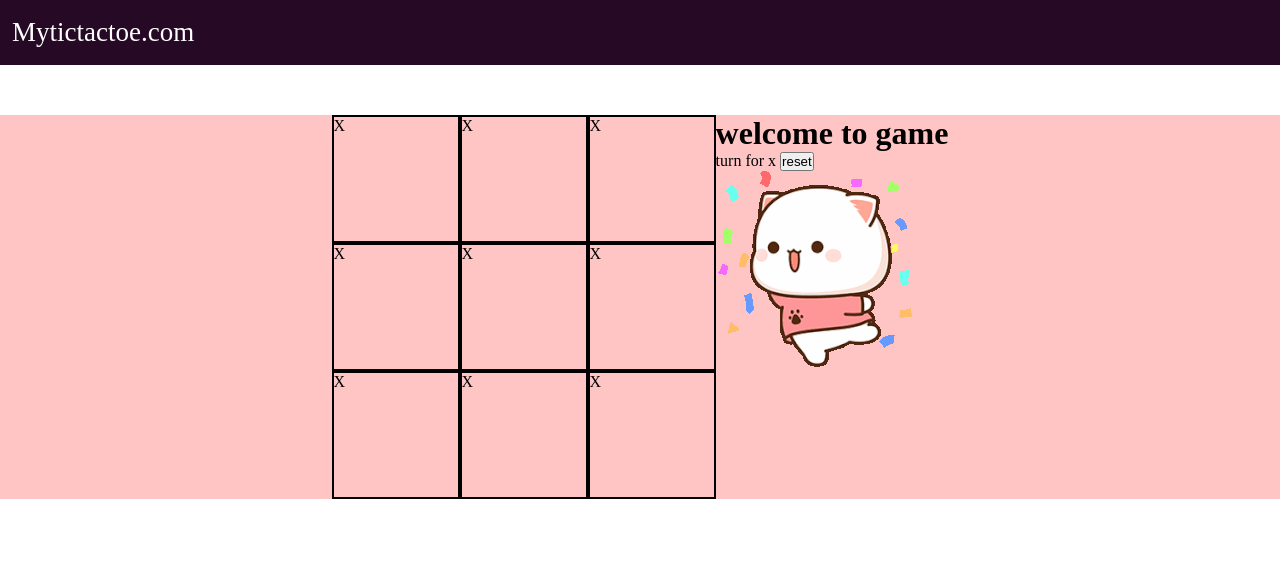
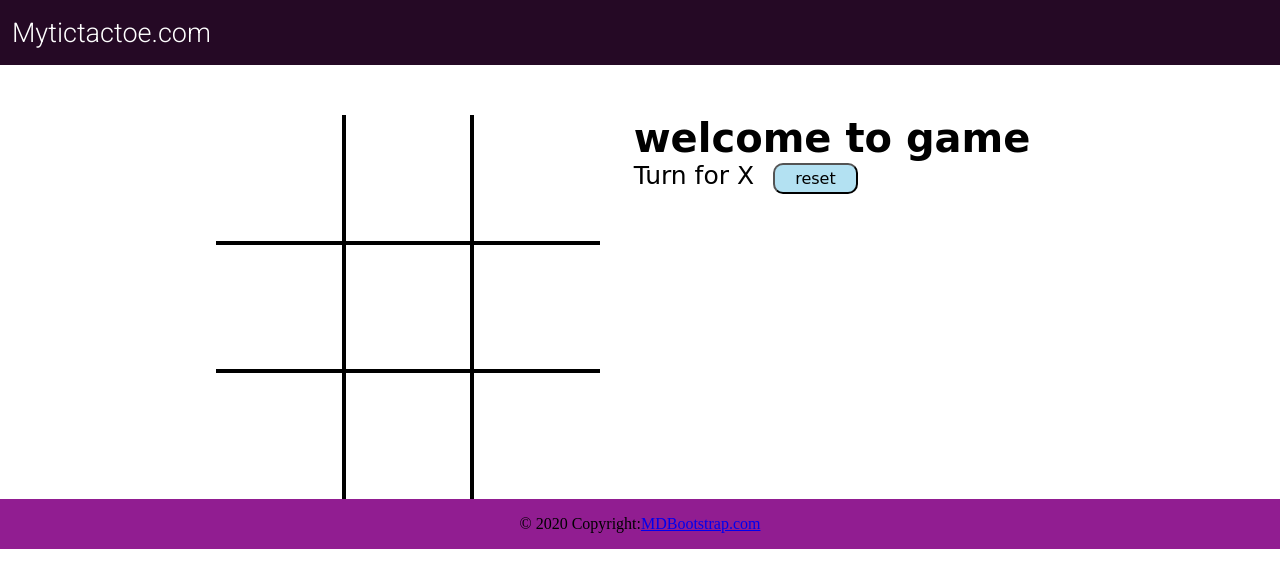
Before and after one commit to Pavan8010/js-Project, a plain HTML site: page TicTacToe/index.html in a window 1280 px wide. Both pictures are taken after a click on the button "reset". Drawn offline with Linux system fonts and the light colour scheme; a web font is replaced by a local one.

Commit message:
"tic tac toe"

```diff
--- a/TicTacToe/index.html
+++ b/TicTacToe/index.html
@@ -15,27 +15,35 @@
 
     <div class="gameContainer">
         <div class="container">
-            <div class="box"><span class="boxtext">X</span></div>
-            <div class="box"><span class="boxtext">X</span></div>
-            <div class="box"><span class="boxtext">X</span></div>
-            <div class="box"><span class="boxtext">X</span></div>
-            <div class="box"><span class="boxtext">X</span></div>
-            <div class="box"><span class="boxtext">X</span></div>
-            <div class="box"><span class="boxtext">X</span></div>
-            <div class="box"><span class="boxtext">X</span></div>
-            <div class="box"><span class="boxtext">X</span></div>
+            <div class="line"></div>
+            <div class="box bt-0 bl-0"><span class="boxtext"></span></div>
+            <div class="box bt-0"><span class="boxtext"></span></div>
+            <div class="box bt-0 br-0"><span class="boxtext"></span></div>
+
+            <div class="box bl-0"><span class="boxtext"></span></div>
+            <div class="box"><span class="boxtext"></span></div>
+            <div class="box br-0"><span class="boxtext"></span></div>
+
+            <div class="box bl-0 bb-0"><span class="boxtext"></span></div>
+            <div class="box bb-0"><span class="boxtext"></span></div>
+            <div class="box bb-0 br-0"><span class="boxtext"></span></div>
         </div>
         <div class="gameinfo">
             <h1>welcome to game</h1>
             <div>
                 <span class="info"> turn for x</span>
-                <button class="reset">reset</button>
+                <button id = "reset" class="reset">reset</button>
             </div>
             <div class="imgbox">
                 <img src="cat.gif" alt="">
             </div>
         </div>
     </div>
+    <footer class="page-footer">
+        <div class="footer-copyright">© 2020 Copyright:
+            <a href="/"> MDBootstrap.com</a>
+        </div>
+  </footer>
     <script src="script.js"></script>
 </body>
 </html>
--- a/TicTacToe/script.js
+++ b/TicTacToe/script.js
@@ -0,0 +1,66 @@
+console.log("welcome to tic tac toe")
+let music = new Audio('music.mp3');
+let cturn = new Audio('cturn.wav');
+// let gameover = new Audio('gameover.mp3');
+let turn = "X";
+let gamefinish = false
+
+// music.play();
+
+// Function to change the turn
+const changeTurn = () => {
+    return turn === "X" ? "O" : "X";
+}
+// function to check the winner
+const checkWin = ()=> {
+    let boxtext = document.getElementsByClassName('boxtext');
+    let wins = [
+        [0,1,2,5,5,0],
+        [3,4,5,5,15,0],
+        [6,7,8,5,25,0],
+        [0,3,6,-5,15,90],
+        [1,4,7,5,15,90],
+        [2,5,8,15,15,90],
+        [0,4,8,5,15,45],
+        [2,4,6,5,15,135],
+    ]
+    wins.forEach(e =>{
+        if((boxtext[e[0]].innerText === boxtext[e[1]].innerText) && (boxtext[e[1]].innerText === boxtext[e[2]].innerText) && (boxtext[e[0]].innerText !== "") ){
+            document.querySelector('.info').innerText = boxtext[e[0]].innerText + " won"
+            gamefinish = true
+            document.querySelector('.imgbox').getElementsByTagName('img')[0].style.width = "200px";
+            document.querySelector('.line').style.width = "20vw"
+            document.querySelector('.line').style.transform = `translate(${e[3]}vw,${e[4]}vw) rotate(${e[5]}deg)`
+        }
+    })
+}
+
+//game logic
+let boxes = document.getElementsByClassName('box');
+Array.from(boxes).forEach(element =>{
+    let boxtext = element.querySelector(".boxtext")
+    element.addEventListener('click', ()=>{
+        if(boxtext.innerText === ''){
+            boxtext.innerText = turn;
+            turn = changeTurn()
+            cturn.play();
+            checkWin();
+            if(!gamefinish){
+                document.getElementsByClassName("info")[0].innerText = "Turn for " + turn;
+            }
+        }
+    })
+})
+
+// when click on reset button
+reset.addEventListener('click' ,()=>{
+    let boxtexts = document.querySelectorAll('.boxtext')
+    Array.from(boxtexts).forEach(element =>{
+        element.innerText = ""
+    })
+    turn = "X"
+    gamefinish = false
+    document.querySelector('.line').style.width = '0vw'
+    document.getElementsByClassName("info")[0].innerText = "Turn for " + turn;
+    document.querySelector('.imgbox').getElementsByTagName('img')[0].style.width = "0px";
+})
--- a/TicTacToe/style.css
+++ b/TicTacToe/style.css
@@ -1,3 +1,4 @@
+@import url('https://fonts.googleapis.com/css2?family=Baloo+Bhaina+2:wght@500&family=Roboto:wght@300&display=swap');
 *{
     margin: 0;
     padding: 0;
@@ -10,7 +11,7 @@ nav{
     display: flex;
     align-items: center;
     padding: 0 12px;
-    /* font-family: 'Roboto', sans-serif; */
+    font-family: 'Roboto', sans-serif;
     /* text-align: center; */
 }
 
@@ -18,7 +19,7 @@ nav ul{
     list-style-type: none;
 }
 .gameContainer{
-    background-color: rgb(255, 196, 196);
+    /* background-color: rgb(255, 196, 196); */
     display: flex;
     justify-content: center;
     margin-top: 50px;
@@ -27,8 +28,84 @@ nav ul{
     display: grid;
     grid-template-rows: repeat(3, 10vw);
     grid-template-columns: repeat(3, 10vw);
-    /* font-family: 'Roboto', sans-serif; */
+    font-family: 'Roboto', sans-serif;
+    font-size:x-large;
+    position: relative;
+}
+.line{
+    background-color: black;
+    width: 0;
+    height: 3px;
+    position: absolute;
+    background-color: #911d91;
+    transition: width 1s ease-in-out;
+    /* transform:translate(5vw,15vw) rotate(135deg) */
+
 }
 .box{
     border: 2px solid black;
+    font-size: 6vw;
+    cursor: pointer;
+    display: flex;
+    justify-content: center;
+    align-items: center;
 }
+.box:hover{
+    background-color: rgb(191, 222, 236);
+}
+.gameinfo{
+    padding: 0 34px;
+    font-family: 'Baloo Bhaina 2', cursive;
+}
+.gameinfo h1{
+    font-size: 2.5rem;
+}
+.imgbox img{
+    width: 0;
+    transition: width 1s ease-in-out;
+}
+.br-0{
+    border-right : 0;
+}
+.bl-0{
+    border-left: 0;
+}
+.bt-0{
+    border-top: 0;
+}
+.bb-0{
+    border-bottom: 0;
+}
+.info{
+    font-size: 25px;
+}
+.reset{
+    margin: 0 14px;
+    padding: 4px 20px;
+    border-radius: 10px;
+    cursor: pointer;
+    background-color: rgb(179, 225, 242);
+    font-family: 'Baloo Bhaina 2', cursive;
+    font-size: medium;
+}
+@media screen and (max-width: 950px) {
+    .gameContainer{
+        flex-wrap: wrap;
+    }
+    .gameinfo{
+        font-size:1rem ;
+    }
+    .container{
+        grid-template-rows: repeat(3,20vw);
+        grid-template-columns: repeat(3,20vw);
+    }
+}
+.footer-copyright{
+    display: flex;
+    justify-content: center;
+    align-items: center;
+    bottom: 100%;
+    height: 50px;
+    right: 50%;
+    background-color: #911d91;
+}
```
Also changed, not shown: 3 other files.
